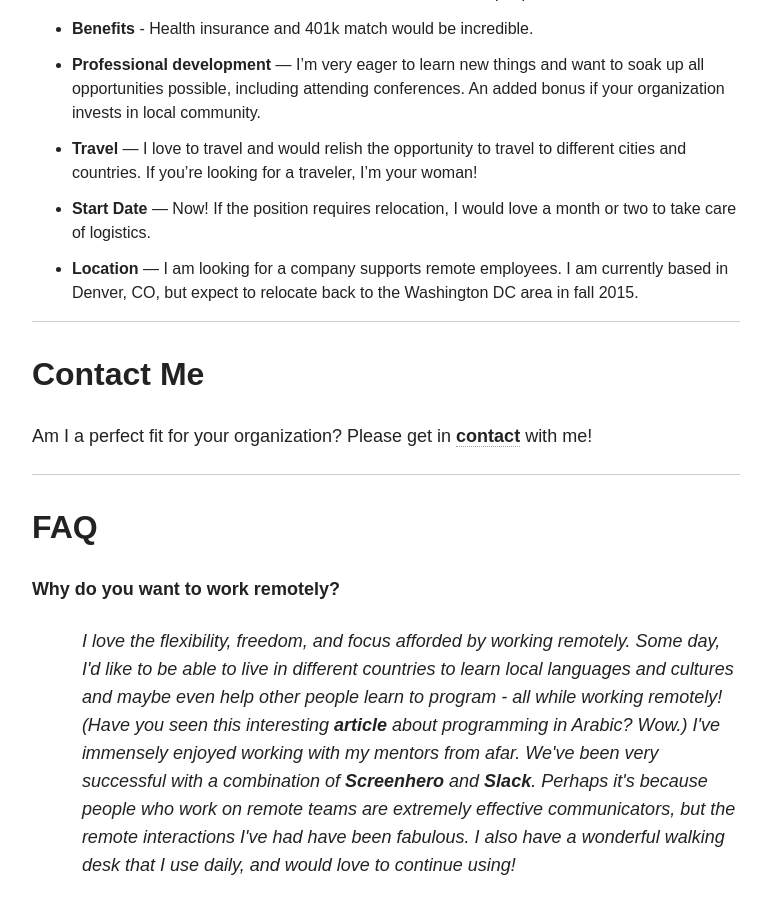
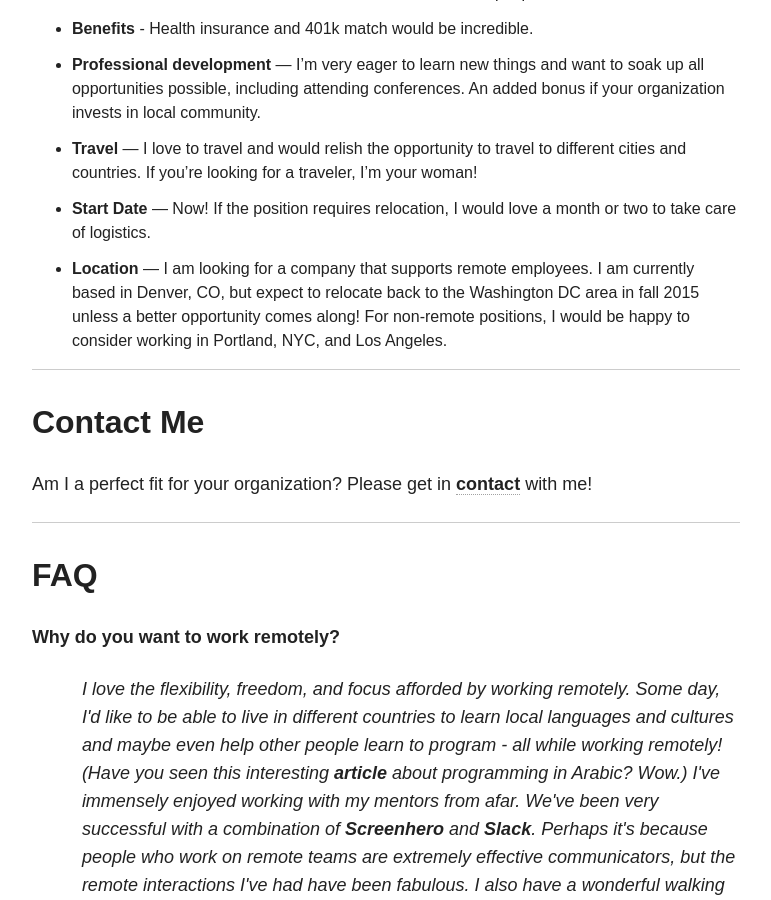
Before and after one commit to teresafinn/teresafinn.github.io, a Jekyll site: the page built from work/index.md, in a window 1280 px wide and 900 px high, scrolled down 2160 px. Shown: the whole window, without its empty margins (254-1025 px from the left). Built offline with Jekyll 4.4.1, drawn with Linux system fonts in a browser that asks for light colours; nearby versions of some CDN libraries.

Commit message:
Update language

```diff
--- a/work/index.md
+++ b/work/index.md
@@ -43,7 +43,7 @@
 * **Professional development** — I'm very eager to learn new things and want to soak up all opportunities possible, including attending conferences. An added bonus if your organization invests in local community.
 * **Travel** — I love to travel and would relish the opportunity to travel to different cities and countries. If you're looking for a traveler, I'm your woman!
 * **Start Date** — Now! If the position requires relocation, I would love a month or two to take care of logistics.
-* **Location** — I am looking for a company supports remote employees. I am currently based in Denver, CO, but expect to relocate back to the Washington DC area in fall 2015.
+* **Location** — I am looking for a company that supports remote employees. I am currently based in Denver, CO, but expect to relocate back to the Washington DC area in fall 2015 unless a better opportunity comes along! For non-remote positions, I would be happy to consider working in Portland, NYC, and Los Angeles.
 
 
 ---
```
Also changed, not shown: books/index.md (+1 -1 lines).
